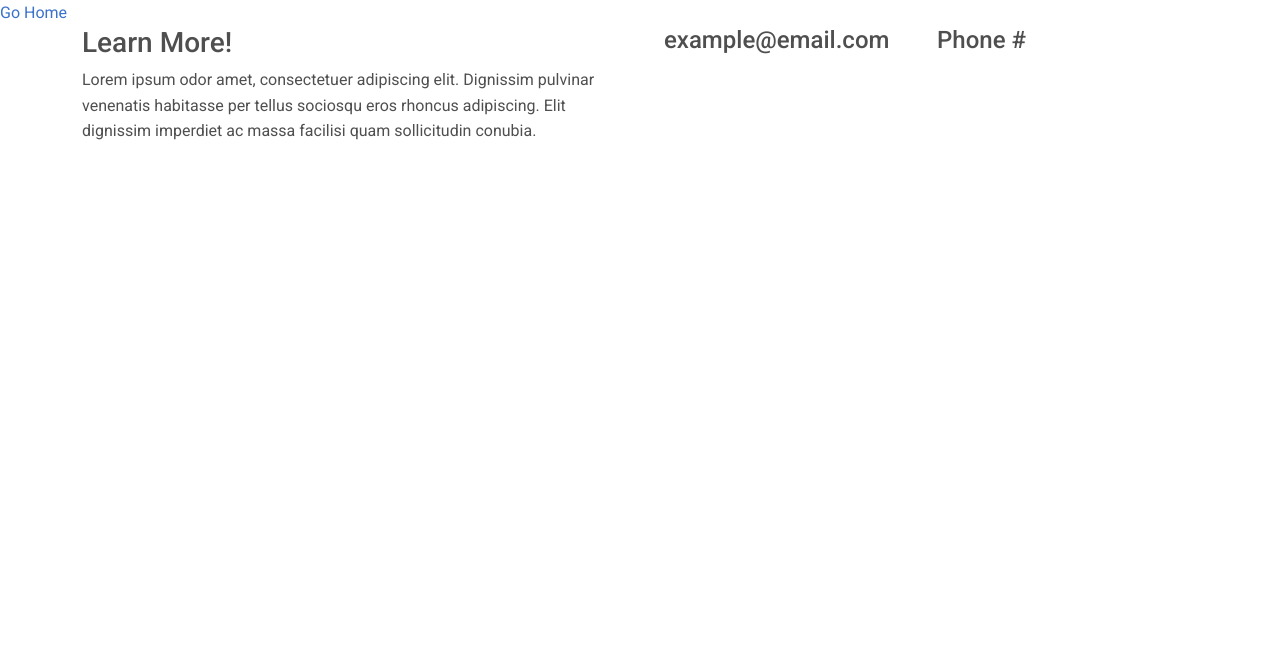
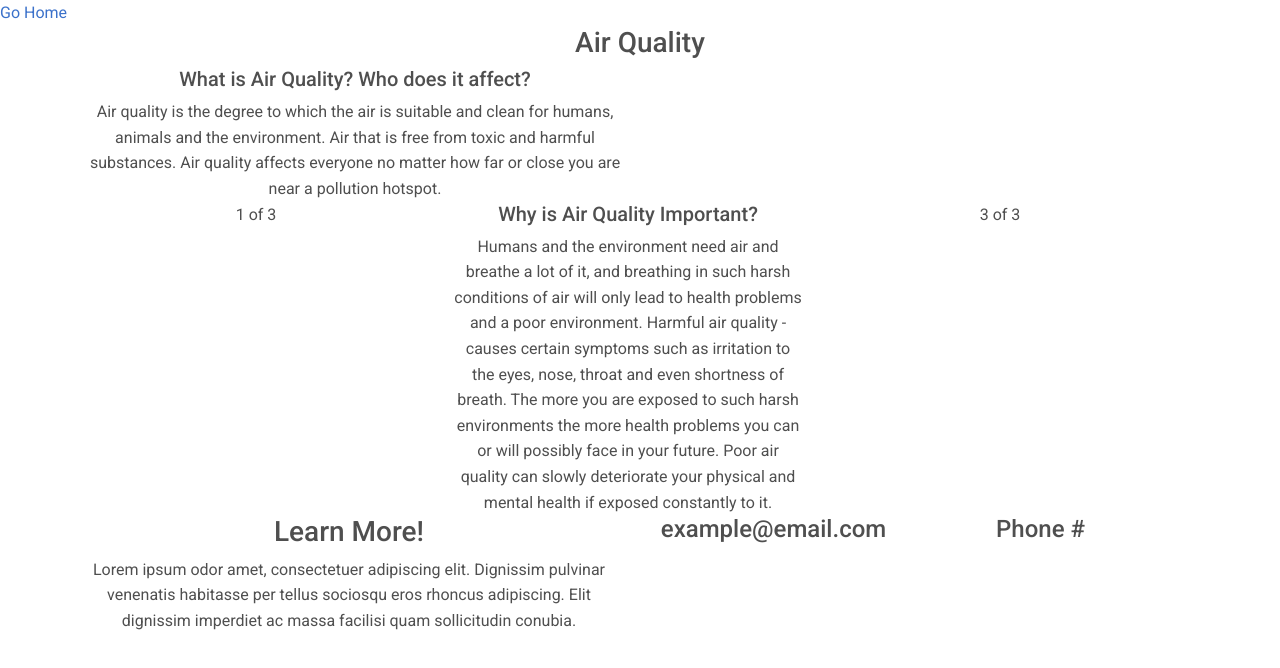
Before and after one commit to SkyMazter/SYEP-24-StoryMap, a React (Vite) app in the folder SYEP-24-StoryMap/: page /storymap in a window 1280 px wide. Shown: the top 668 px of the page. Built offline with nearby package versions, Linux system fonts and the light colour scheme.

Commit message:
New Slide

```diff
--- a/SYEP-24-StoryMap/src/App.jsx
+++ b/SYEP-24-StoryMap/src/App.jsx
@@ -171,6 +171,7 @@ function App() {
 
       <Footer/>
 
+
     </div>
   );
 }
--- a/SYEP-24-StoryMap/src/pages/Storymap.jsx
+++ b/SYEP-24-StoryMap/src/pages/Storymap.jsx
@@ -1,14 +1,36 @@
-import { Link } from "react-router-dom"
-import Footer from "../components/Footer"
+import { Link } from "react-router-dom";
+import Footer from "../components/Footer";
+import Col from "react-bootstrap/Col";
 
 const Storymap = () => {
   return (
     <div>
       <Link to={"/"}>Go Home</Link>
+      <Col className="justify-content-center d-flex">
+        <h3>Air Quality</h3>
+      </Col>
+      <div className="container text-center">
+        <div className="row">
+          <div className="col">
+            <h5>What is Air Quality? Who does it affect?</h5>
+            Air quality is the degree to which the air is suitable and clean for
+            humans, animals and the environment. Air that is free from toxic and
+            harmful substances. Air quality affects everyone no matter how far
+            or close you are near a pollution hotspot.
+          </div>
+          <div className="col">
+          <p></p>
+        </div>
+        <div className="row">
+          <div className="col">1 of 3</div>
+          <div className="col"><h5>Why is Air Quality Important?</h5>Humans and the environment need air and breathe a lot of it, and breathing in such harsh conditions of air will only lead to health problems and a poor environment. Harmful air quality -causes certain symptoms such as irritation to the eyes, nose, throat and even shortness of breath. The more you are exposed to such harsh environments the more health problems you can or will possibly face in your future. Poor air quality can slowly deteriorate your physical and mental health if exposed constantly to it.</div>
+          <div className="col">3 of 3</div>
+      <Footer />
+    </div>
+    </div>
+    </div>
+    </div>
+    );
+};
 
-      <Footer/>
-    </div>
-  )
-}
-
-export default Storymap
+export default Storymap;
```
Also changed, not shown: 1 other file (tests, documents, lock files or other folders).
